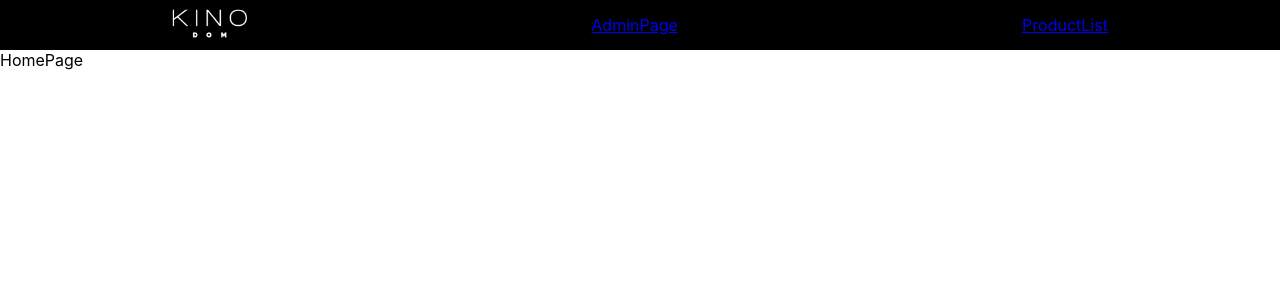
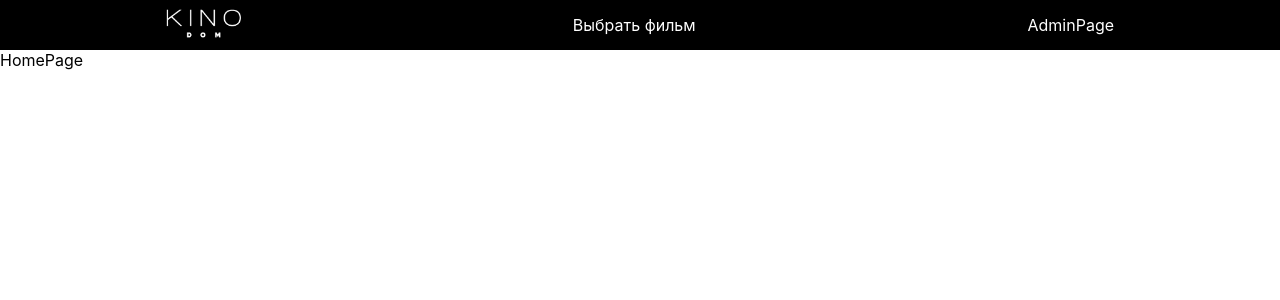
Before and after one commit to Diana230702/Gold-Cinema, a React (Create React App) app: page / in a window 1280 px wide. Shown: the top 300 px of the page. Built offline with nearby package versions, Linux system fonts and the light colour scheme.

Commit message:
refreshingNavbar

```diff
--- a/src/components/Navbar/Navbar.css
+++ b/src/components/Navbar/Navbar.css
@@ -9,3 +9,7 @@
 .logo{
     width: 75px;
 }
+Link{
+    list-style-type: none;
+    text-decoration: none;
+}
--- a/src/components/Navbar/Navbar.jsx
+++ b/src/components/Navbar/Navbar.jsx
@@ -2,6 +2,12 @@ import React from "react";
 import "../Navbar/Navbar.css";
 import { Link, useNavigate } from "react-router-dom";
 import logo from "./NavbarImages/LogoNameWhite (1).png";
+
+const LinkStyle = {
+  listStyleType: "none",
+  textDecoration: "none",
+  color: "white",
+};
 
 // ! links----------------------------------------------------------
 const pages = [
@@ -10,8 +16,8 @@ const pages = [
     link: "/",
     id: 1,
   },
-  { name: "AdminPage", link: "/admin", id: 2 },
-  { name: "ProductList", link: "/productList", id: 3 },
+  { name: "Выбрать фильм", link: "/productList", id: 2 },
+  { name: "AdminPage", link: "/admin", id: 3 },
 ];
 // ! links----------------------------------------------------------
 
@@ -19,7 +25,12 @@ const Navbar = () => {
   return (
     <div className="navbar">
       {pages.map((page) => (
-        <Link sx={{ fontSize: "30px" }} key={page.id} to={page.link}>
+        <Link
+          style={LinkStyle}
+          sx={{ fontSize: "30px" }}
+          key={page.id}
+          to={page.link}
+        >
           {page.name}
         </Link>
       ))}
--- a/src/components/products/ProductList.jsx
+++ b/src/components/products/ProductList.jsx
@@ -1,7 +1,7 @@
 import React from "react";
 
 const ProductList = () => {
-  return <div>ProductList</div>;
+  return <div>Хочу посмотреть</div>;
 };
 
 export default ProductList;
```
